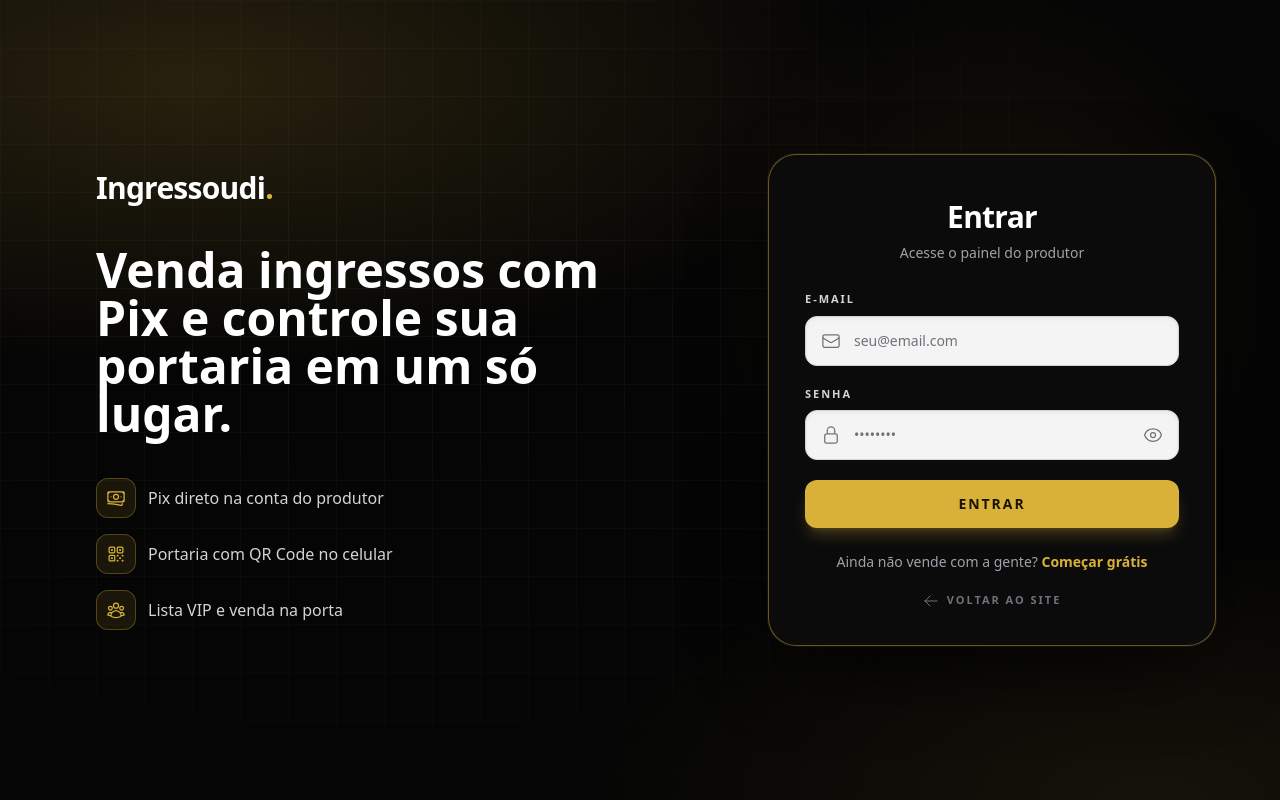
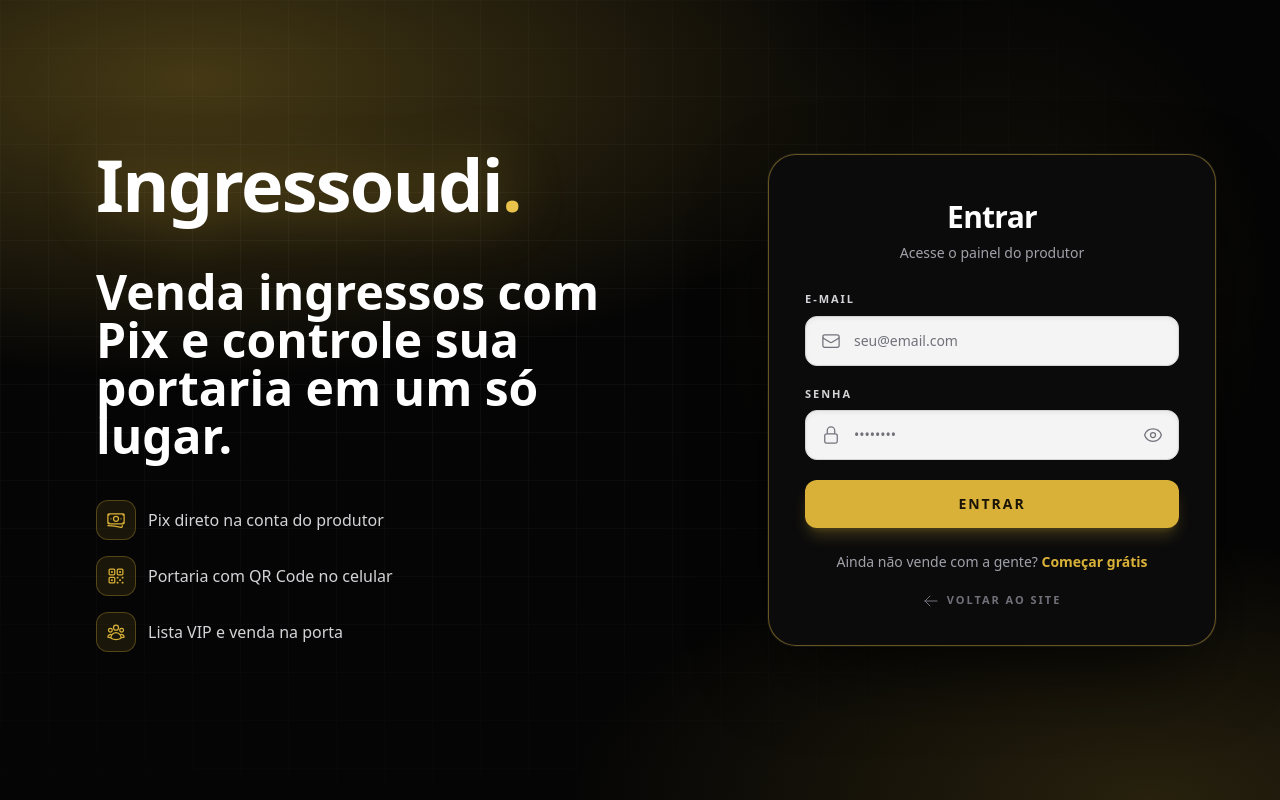
Before and after one commit to euthiagosilveira-hue/ingressoudi, a Nuxt app: page /login in a window 1280 px wide. Built offline with nearby package versions, Linux system fonts and the light colour scheme; no server answers.

Commit message:
Login: logo maior e brilho dourado mais forte

```diff
--- a/app/pages/login.vue
+++ b/app/pages/login.vue
@@ -78,10 +78,10 @@ async function entrar() {
     <!-- Fundo da plataforma: brilho ambar + grade sutil (sem foto de casa) -->
     <div class="absolute inset-0" aria-hidden="true">
       <div
-        class="absolute inset-0 bg-[radial-gradient(90%_60%_at_15%_10%,rgba(217,177,56,0.16),transparent_60%)]"
+        class="absolute inset-0 bg-[radial-gradient(90%_60%_at_15%_10%,rgba(217,177,56,0.30),transparent_62%)]"
       />
       <div
-        class="absolute inset-0 bg-[radial-gradient(70%_50%_at_90%_100%,rgba(217,177,56,0.08),transparent_65%)]"
+        class="absolute inset-0 bg-[radial-gradient(70%_50%_at_90%_100%,rgba(217,177,56,0.16),transparent_65%)]"
       />
       <div
         class="absolute inset-0 opacity-[0.07] [background-image:linear-gradient(rgba(255,255,255,0.6)_1px,transparent_1px),linear-gradient(90deg,rgba(255,255,255,0.6)_1px,transparent_1px)] [background-size:48px_48px] [mask-image:radial-gradient(80%_70%_at_30%_40%,black,transparent)]"
@@ -91,10 +91,12 @@ async function entrar() {
     <div class="relative z-10 grid w-full lg:min-h-[100dvh] lg:grid-cols-[55%_45%]">
       <!-- Painel de marca (desktop) -->
       <div class="hidden flex-col justify-center px-16 py-16 lg:flex xl:px-24">
-        <p class="text-3xl font-bold tracking-tight text-white">
-          Ingressoudi<span class="text-[#D9B138]">.</span>
+        <p
+          class="text-6xl font-extrabold tracking-tight text-white drop-shadow-[0_0_28px_rgba(217,177,56,0.35)] xl:text-7xl"
+        >
+          Ingressoudi<span class="text-[#E8C24A]">.</span>
         </p>
-        <h2 class="mt-10 max-w-lg text-4xl font-bold leading-tight text-white xl:text-5xl">
+        <h2 class="mt-12 max-w-lg text-4xl font-bold leading-tight text-white xl:text-5xl">
           Venda ingressos com Pix e controle sua portaria em um só lugar.
         </h2>
         <ul class="mt-10 space-y-4">
@@ -123,8 +125,10 @@ async function entrar() {
           class="relative w-full max-w-md rounded-[28px] border border-[#D9B138]/45 bg-[#0b0b0c]/95 p-6 shadow-[0_30px_90px_-25px_rgba(0,0,0,0.95)] ring-1 ring-white/5 backdrop-blur-md sm:p-9 lg:bg-[#0b0b0c]"
         >
           <header class="space-y-2 text-center">
-            <p class="text-2xl font-bold tracking-tight text-white lg:hidden">
-              Ingressoudi<span class="text-[#D9B138]">.</span>
+            <p
+              class="text-4xl font-extrabold tracking-tight text-white drop-shadow-[0_0_20px_rgba(217,177,56,0.35)] lg:hidden"
+            >
+              Ingressoudi<span class="text-[#E8C24A]">.</span>
             </p>
             <h1 class="pt-4 text-3xl lg:pt-0 font-bold tracking-tight text-white">Entrar</h1>
             <p class="text-sm text-zinc-400">Acesse o painel do produtor</p>
```
